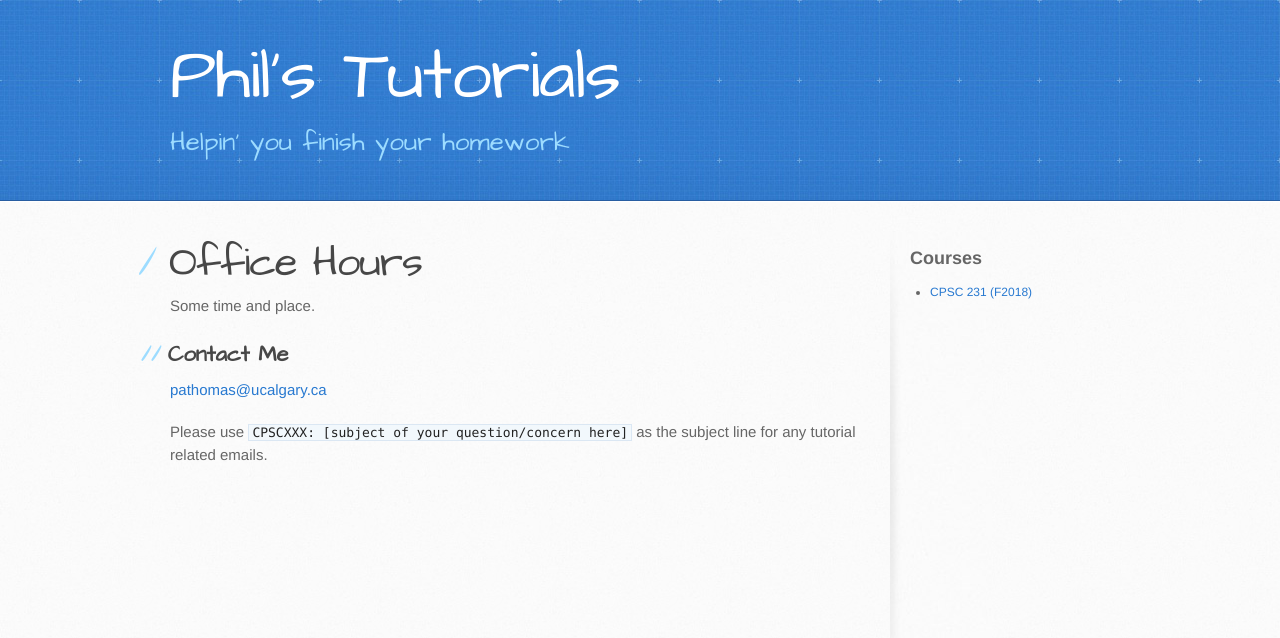
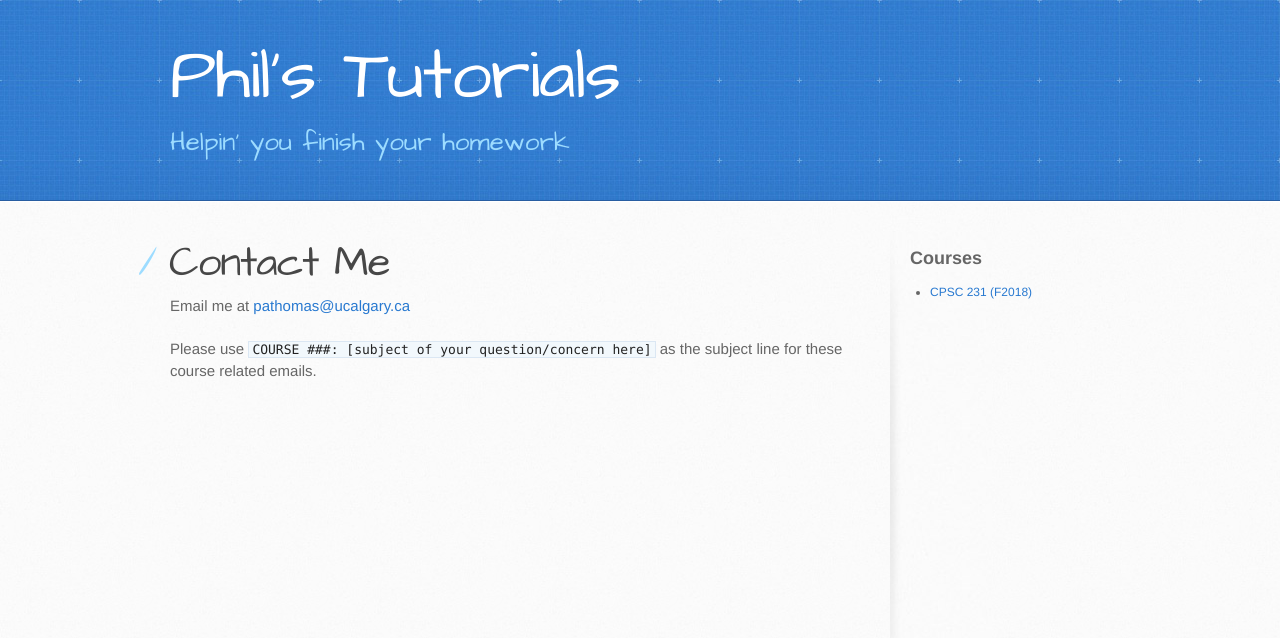
Before and after one commit to philstutorials/philstutorials.github.io, a Jekyll site: the page built from index.md, in a window 1280 px wide. Shown: the top 638 px of the page. Built offline with Jekyll 4.4.1, drawn with Linux system fonts in a browser that asks for light colours; our own code applies the rules of GitHub Pages for plain Markdown files.

Commit message:
Update index.md

```diff
--- a/index.md
+++ b/index.md
@@ -2,10 +2,7 @@
 layout: default
 ---
 
-# Office Hours
-Some time and place.
+# Contact Me
+Email me at [pathomas@ucalgary.ca](mailto:pathomas@ucalgay.ca?subject=COURSE ###:%20[subject-of-your-question/concern-here])
 
-## Contact Me
-[pathomas@ucalgary.ca](mailto:pathomas@ucalgay.ca?subject=CPSCXXX:%20[subject-of-your-question/concern-here])
-
-Please use `CPSCXXX: [subject of your question/concern here]` as the subject line for any tutorial related emails.
+Please use `COURSE ###: [subject of your question/concern here]` as the subject line for these course related emails.
```
